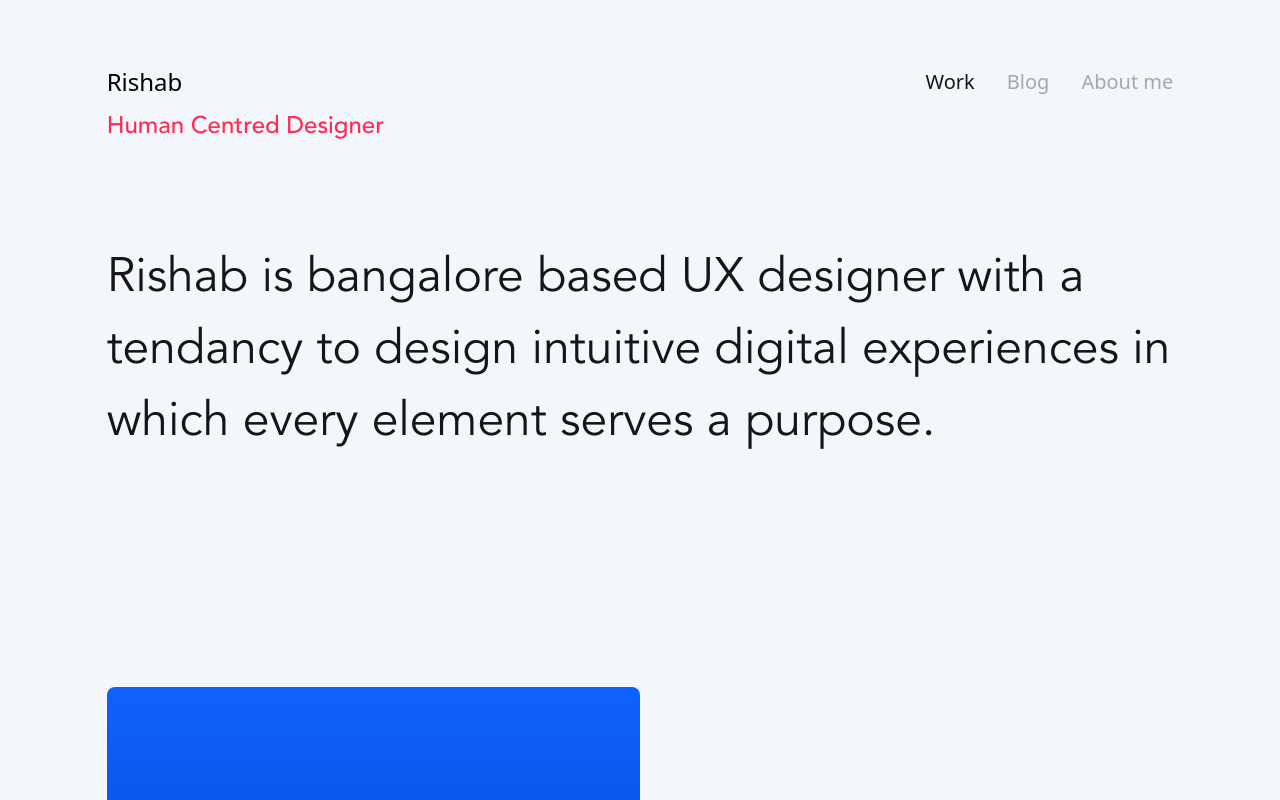
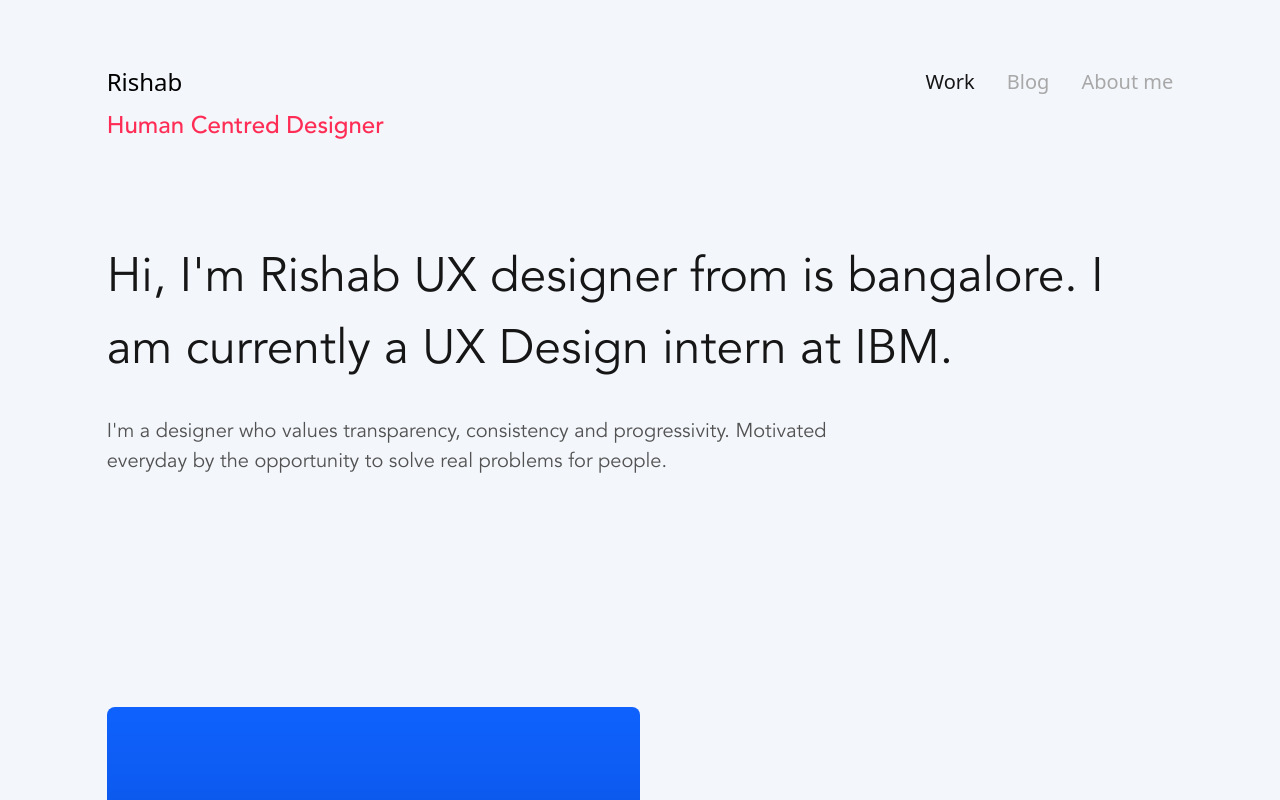
Before and after one commit to Rishab2000/Design-Portfolio, a React (Create React App) app: page /#/ in a window 1280 px wide. Shown: the top 800 px of the page. Built offline with nearby package versions, Linux system fonts and the light colour scheme.

Commit message:
update intro text

```diff
--- a/src/components/footer/footer.js
+++ b/src/components/footer/footer.js
@@ -6,7 +6,7 @@ const Footer = () => {
 
 
       <p className="font-avenir-medium mb-2 text-title-colour">
-        Don't be shy - drop me a line I'm looking forward to speaking to you!
+      Thank you for visiting, let's stay connected!
       </p>
      <a className="font-avenir-medium text-gray40 hover:underline" href="mailto: rishabsachidanand@gmail.com" target="_blank" rel="noreferrer">rishabsachidanand@gmail.com</a>
      <p className="text-avenir-book text-xs text-gray20 mt-8">© 2021, Rishab Sachidanand</p>
--- a/src/components/header/mobileNav.js
+++ b/src/components/header/mobileNav.js
@@ -9,8 +9,8 @@ const MobileNav = (props) => {
 
         <nav className={navClass + " transtion-opacity duration-300 ease-in flex flex-col gap-8 items-center absolute mx-auto right-0 left-0 w-4/12 text-center pt-96 text-2xl font-avenir-bold"}>
             <Link to='/' className="w-max hover:underline hover:text-link-hover-color">Work</Link>
-            <Link to='/' className="w-max hover:underline hover:text-link-hover-color">Blog</Link>
-            <Link to='/' className="w-max hover:underline hover:text-link-hover-color">About me</Link>
+            <Link to='/Blog' className="w-max hover:underline hover:text-link-hover-color">Blog</Link>
+            <Link to='/AboutMe' className="w-max hover:underline hover:text-link-hover-color">About me</Link>
         </nav>
     );
 
--- a/src/components/project-section-home/project-section-home-components/introText.js
+++ b/src/components/project-section-home/project-section-home-components/introText.js
@@ -4,8 +4,9 @@ const IntroText = (props) => {
   return (
     <div className={ props.className + "  pt-16 pb-12 md:pt-24 md:pb-56 md:pr-30 xl:pr-0 "}>
       <p className="font-avenir-book sm:text-2xl md:text-3xl lg:text-4xl xl:text-5xl 2xl:text-6xl text-title-colour">
-        {props.text}
+        {props.textHeading}
       </p>
+      <p className="font-avenir-book mt-8 sm:text-2xl md:text-3xl lg:text-4xl lg:w-9/12 xl:text-xl 2xl:text-2xl text-desc-colour">{props.caption}</p>
     </div>
   );
 };
--- a/src/content/LandingPage/landingPage.js
+++ b/src/content/LandingPage/landingPage.js
@@ -7,14 +7,12 @@ const LandingPage = (props) => {
   const LandingPageState = props.hidden ? "opacity-0" : " ";
   return (
     <div
-      className={
-        LandingPageState + " transtion-opacity duration-300 ease-in"
-      }
+      className={LandingPageState + " transtion-opacity duration-300 ease-in"}
     >
       <IntroText
-        className= { " transtion-opacity duration-300 ease-in"}
-        text=" Rishab is bangalore based UX designer with a tendancy to design intuitive digital experiences in which every element serves a
-        purpose."
+        className={" transtion-opacity duration-300 ease-in"}
+        textHeading="Hi, I'm Rishab UX designer from is bangalore. I am currently a UX Design intern at IBM."
+        caption="I'm a designer who values transparency, consistency and progressivity. Motivated everyday by the opportunity to solve real problems for people."
       />
       <div className="flex flex-col items-center md:flex-row md:mb-32 ">
         <ProjectSectionHome
@@ -28,7 +26,7 @@ const LandingPage = (props) => {
           // journey maps and designed prototypes for phased implementation."
         />
         <ProjectSectionHome
-        className="group md:w-4/12 md:mt-80 md:ml-auto"
+          className="group md:w-4/12 md:mt-80 md:ml-auto"
           image={process.env.PUBLIC_URL + "/images/sdplus.png"}
           destination="/sdplus"
           title="SD+ | UX Design Internship"
```
